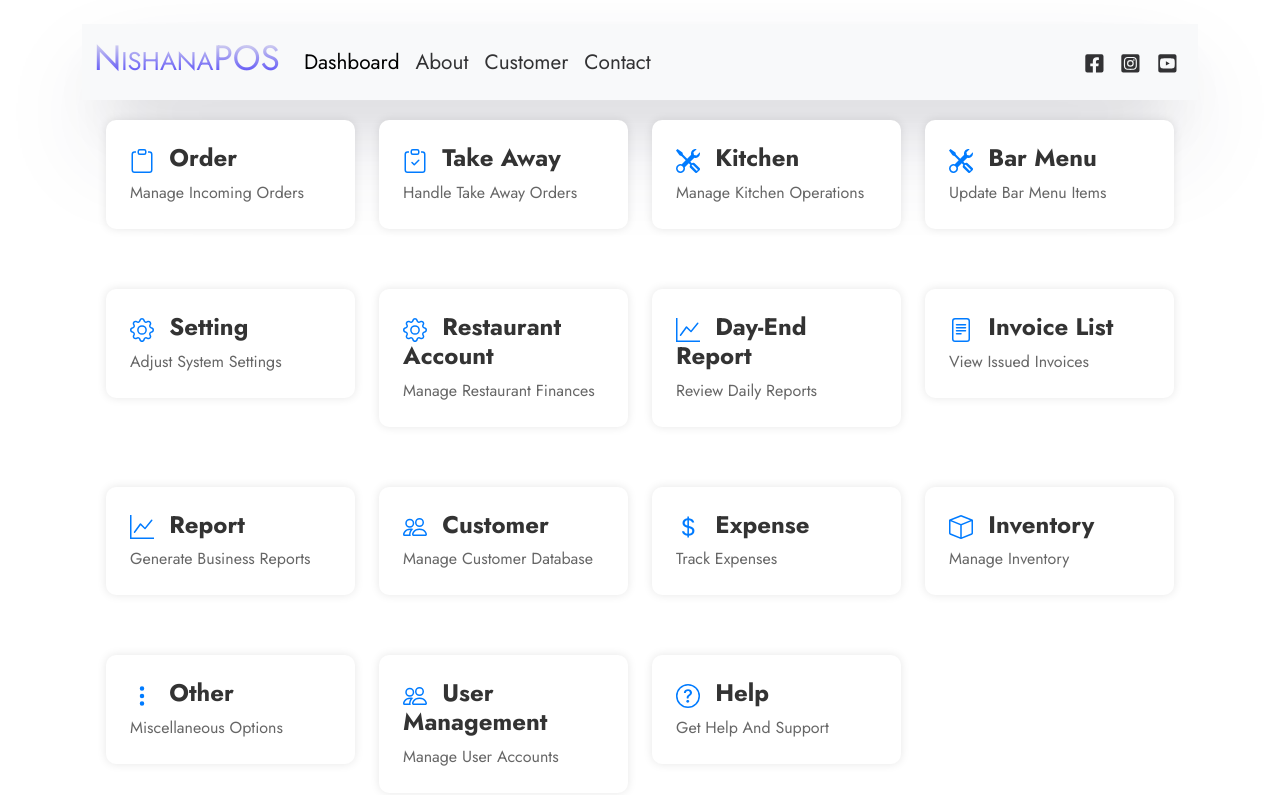
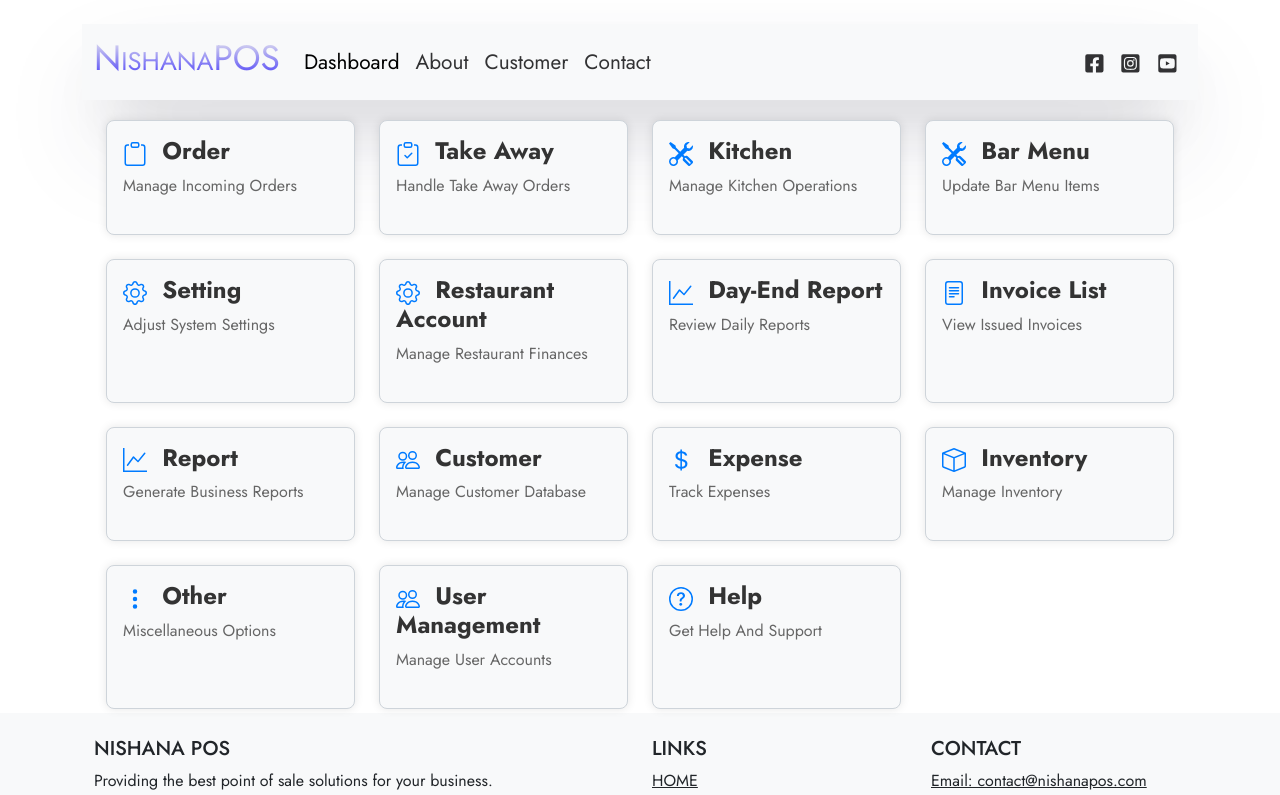
Before and after one commit to jitendra977/pos-frontend-vite, a React (Vite) app: page / in a window 1280 px wide. Shown: the top 795 px of the page. Built offline with nearby package versions, Linux system fonts and the light colour scheme.

Commit message:
change desktop card

```diff
--- a/src/pages/dashboard.css
+++ b/src/pages/dashboard.css
@@ -111,14 +111,6 @@
 }
 
 /* Styles for desktop cards */
-.desktop-card {
-    background-color: #fff;
-    margin-bottom: 1rem;
-}
-
-.desktop-card .card-body {
-    padding: 1.5rem;
-}
 
 .desktop-card .card-title {
     font-size: 1.5rem;
@@ -126,10 +118,24 @@
     color: #333;
 }
 
-.desktop-card .card-text {
-    font-size: 1rem;
-    color: #666;
+.desktop-card {
+    height: 100%;
+    display: flex;
+    flex-direction: column;
+    justify-content: space-between;
+    transition: all 0.3s ease;
+    border: 1px solid #ced4da;
+    border-radius: 8px;
 }
+
+.desktop-card:hover {
+    box-shadow: 0 0 10px rgba(0, 0, 0, 0.1);
+}
+
+.desktop-card .card-body {
+    flex: 1;
+}
+
 
 /* Color variations based on table status */
 .available {
```
